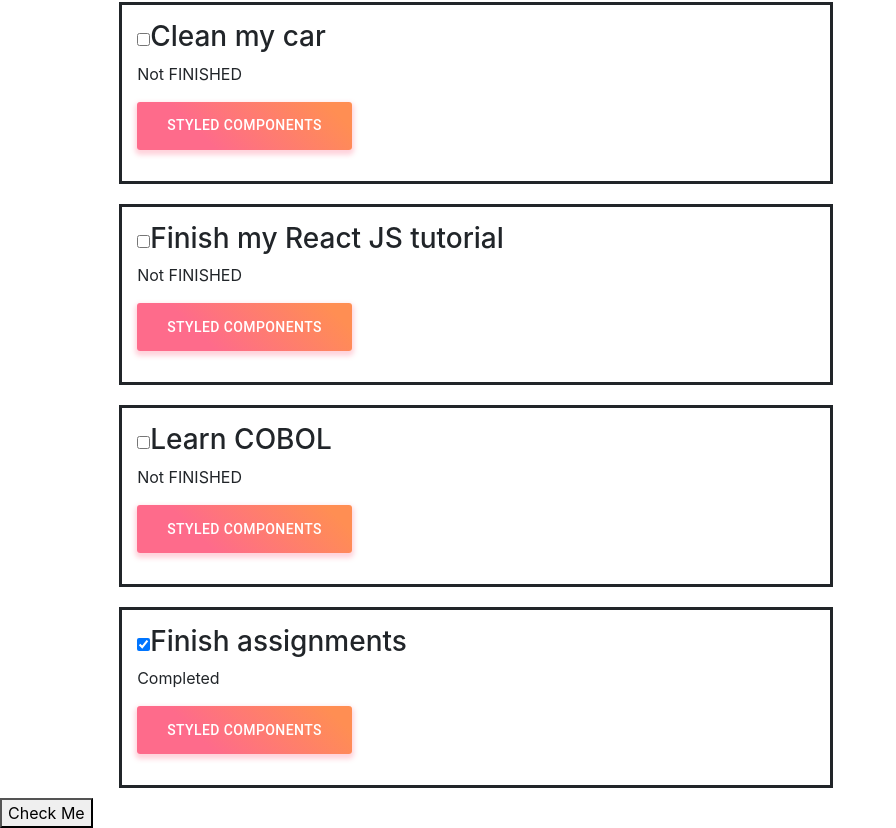
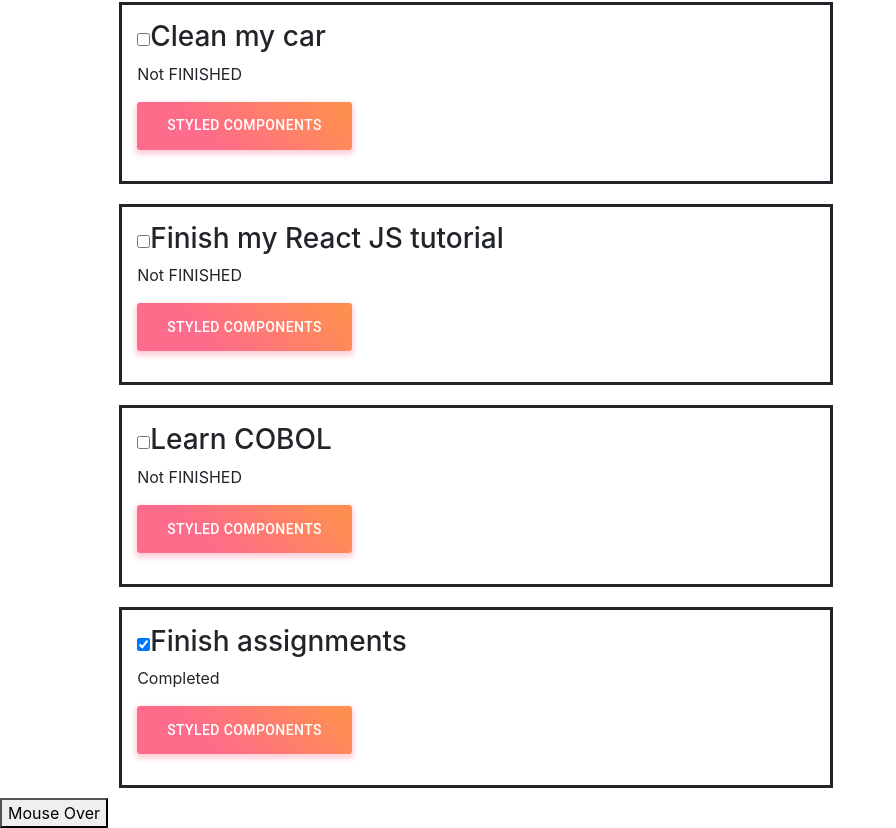
Before and after one commit to aondoe/toDoApp, a React (Create React App) app in the folder todo/: page / in a window 1280 px wide. Shown: the part 1072-1900 px from the top of the page, without its empty margins (0-896 px from the left). Built offline with nearby package versions, Linux system fonts and the light colour scheme.

Commit message:
Just a minor change to some event handling

```diff
--- a/todo/src/ToDoModel.js
+++ b/todo/src/ToDoModel.js
@@ -37,7 +37,8 @@ const ourTasks=todoList.map(tasks=> <ToDoFormat key={tasks.id} task_name={tasks.
                     <h1 id="todoHead">To Do List</h1>
                         {ourTasks}
 
-                        <button onClick={clickY}>Check Me</button>
+                        <button onMouseOver={clickY}>Mouse Over</button>
+
                 </div>
             )
         }
```
